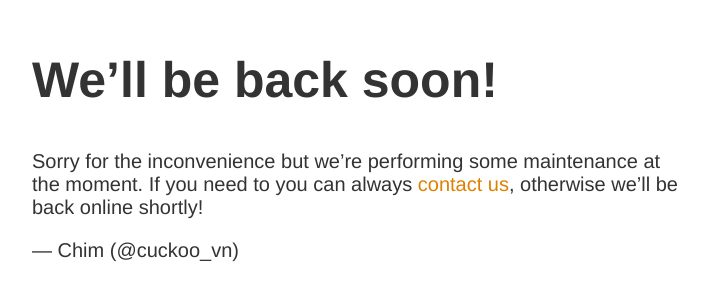
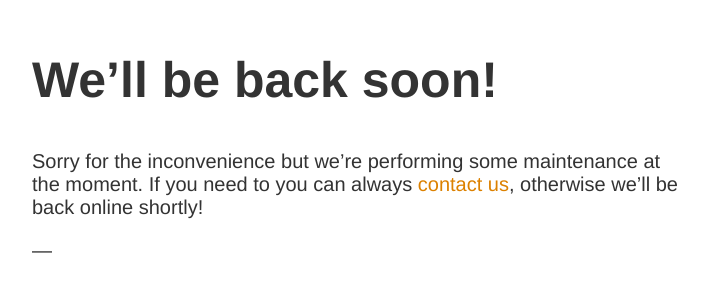
Before and after one commit to sozux/sozux.github.io, a plain HTML site: page trangkhuyet/index.html in a window 1280 px wide. Shown: the part 149-450 px from the top of the page, without its empty margins (283-991 px from the left). Drawn offline with Linux system fonts and the light colour scheme.

Commit message:
Update index.html

```diff
--- a/trangkhuyet/index.html
+++ b/trangkhuyet/index.html
@@ -13,6 +13,6 @@
     <h1>We&rsquo;ll be back soon!</h1>
     <div>
         <p>Sorry for the inconvenience but we&rsquo;re performing some maintenance at the moment. If you need to you can always <a href="mailto:info@trangkhuyet.org">contact us</a>, otherwise we&rsquo;ll be back online shortly!</p>
-        <p>&mdash; Chim (@cuckoo_vn)</p>
+        <p>&mdash; </p>
     </div>
 </article>
```
